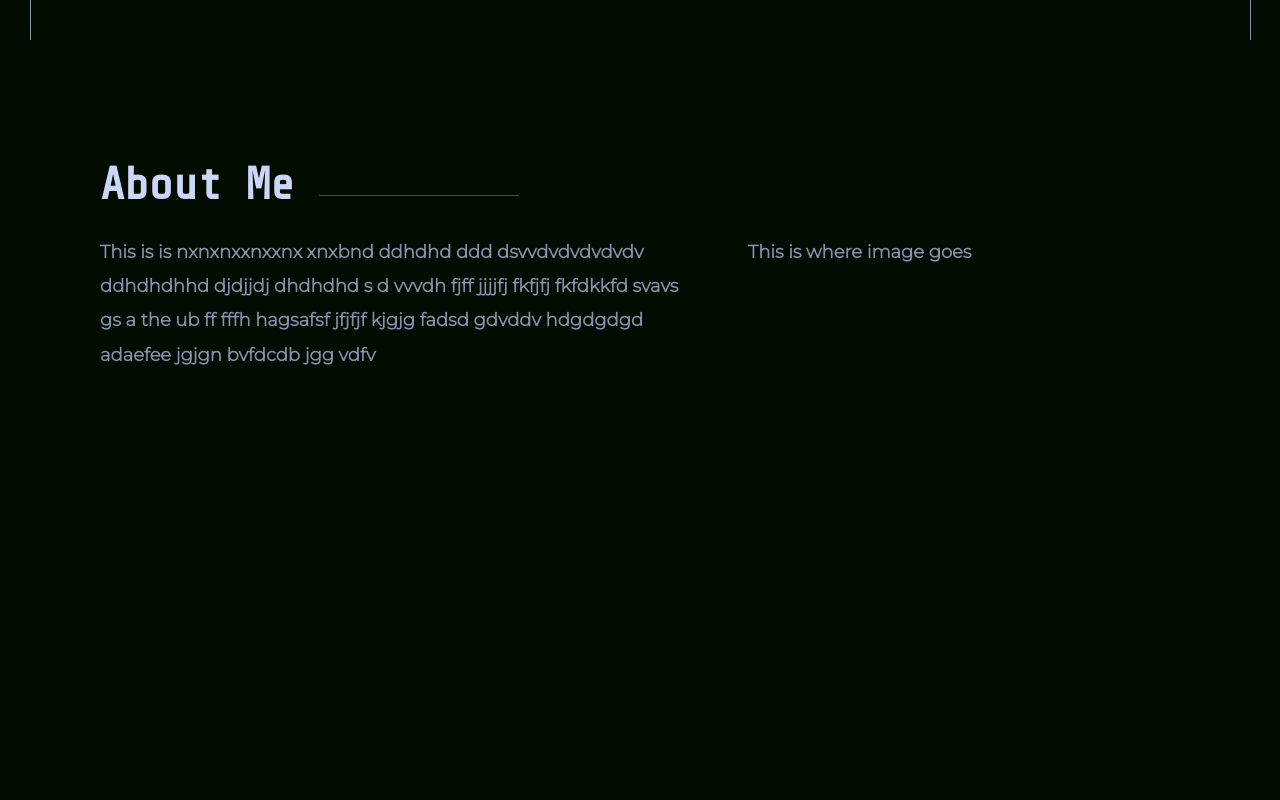
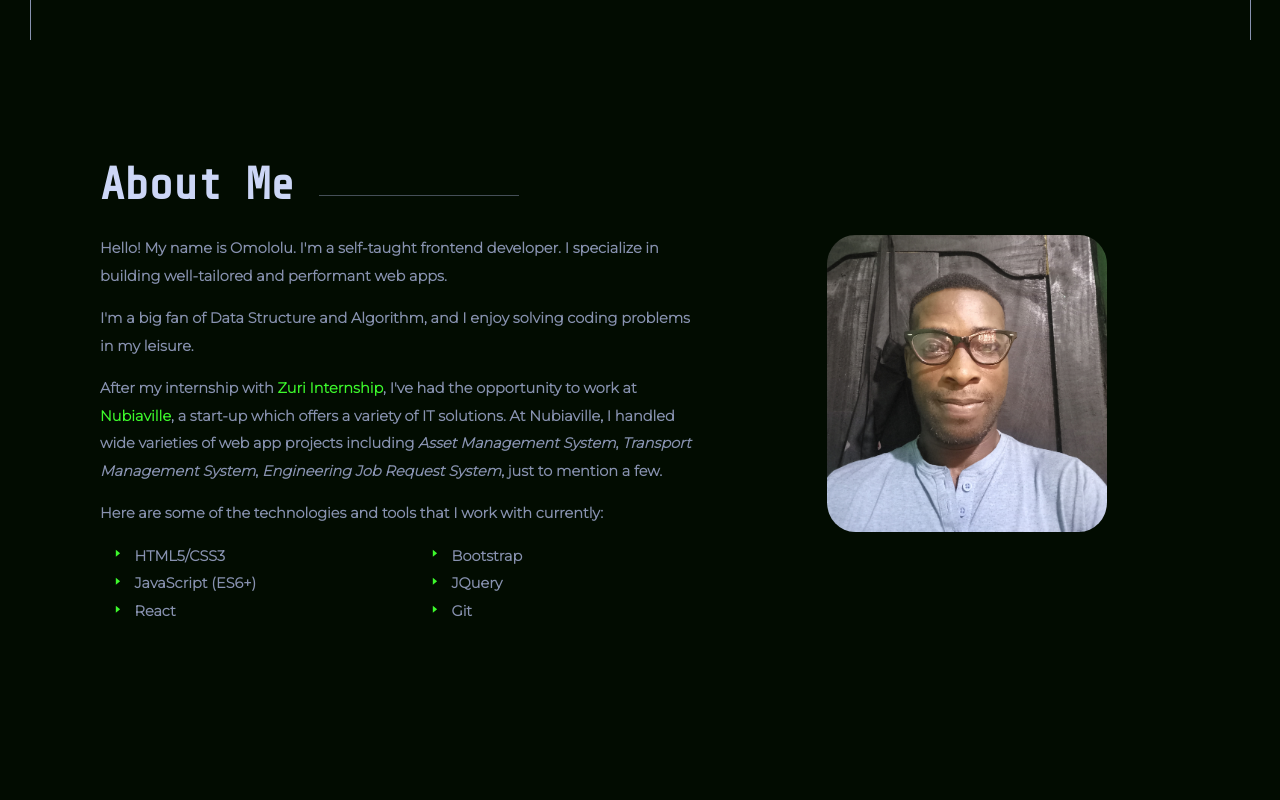
Before and after one commit to Jummate/omololujumat, a React (Vite) app: page / in a window 1280 px wide. Shown: the part 760-1560 px from the top of the page. Built offline with nearby package versions, Linux system fonts and the light colour scheme; a web font is replaced by a local one.

Commit message:
feat: add my photo and build About page up to 90

```diff
--- a/src/components/menu/Menu.css
+++ b/src/components/menu/Menu.css
@@ -39,6 +39,10 @@
   cursor: pointer;
 }
 
-.Menu__link__container li:hover {
+.Menu__link__container li a {
+  text-decoration: none;
+  color: var(--very-light-green);
+}
+.Menu__link__container li a:hover {
   color: var(--slate);
 }
--- a/src/components/menu/Menu.jsx
+++ b/src/components/menu/Menu.jsx
@@ -8,10 +8,18 @@ export const Menu = () => {
       <div className="Menu__link__container">
         {/* <UnorderedList items={["Home", "About", "Projects", "Contact"]} /> */}
         <ul>
-          <li>Home</li>
-          <li>About</li>
-          <li>Projects</li>
-          <li>Contact</li>
+          <li>
+            <a href="#home">Home</a>
+          </li>
+          <li>
+            <a href="#about">About</a>
+          </li>
+          <li>
+            <a href="#projects">Projects</a>
+          </li>
+          <li>
+            <a href="#contact">Contact</a>
+          </li>
           <li>
             <Button
               text="Download CV"
--- a/src/components/nav/Navigation.css
+++ b/src/components/nav/Navigation.css
@@ -1,6 +1,6 @@
 .Nav__container {
   position: sticky;
-  top: 0px;
+  top: 0;
   width: 100%;
   padding: 25px 0;
   display: flex;
@@ -25,8 +25,11 @@
   gap: 40px;
   cursor: pointer;
 }
-
-.Nav__link__container li:hover {
+.Nav__link__container li a {
+  text-decoration: none;
+  color: var(--very-light-green);
+}
+.Nav__link__container li a:hover {
   color: var(--slate);
 }
 
@@ -43,18 +46,6 @@
   cursor: pointer;
   font-size: 25px;
 }
-/* .fa-times {
-  animation: rotate-fa-times linear 1s;
-} */
-
-/* .fa-times:hover {
-  transform: rotate(180deg);
-} */
-
-/* .blur {
-  overflow: hidden;
-  filter: blur(1px);
-} */
 
 @media screen and (min-width: 768px) {
   .Nav__link__container ul {
@@ -73,13 +64,3 @@
     display: flex;
   }
 } */
-
-@keyframes rotate-fa-times {
-  0% {
-    transform: rotate(90deg);
-    opacity: 0.1;
-  }
-  50% {
-    transform: rotate(180deg);
-  }
-}
--- a/src/components/nav/Navigation.jsx
+++ b/src/components/nav/Navigation.jsx
@@ -37,10 +37,18 @@ export const Nav = () => {
         <div className="Nav__link__container">
           {/* <UnorderedList items={["Home", "About", "Projects", "Contact"]} /> */}
           <ul>
-            <li>Home</li>
-            <li>About</li>
-            <li>Projects</li>
-            <li>Contact</li>
+            <li>
+              <a href="#home">Home</a>
+            </li>
+            <li>
+              <a href="#about">About</a>
+            </li>
+            <li>
+              <a href="#projects">Projects</a>
+            </li>
+            <li>
+              <a href="#contact">Contact</a>
+            </li>
             <li>
               <Button
                 text="Download CV"
--- a/src/containers/about/About.css
+++ b/src/containers/about/About.css
@@ -1,13 +1,14 @@
 .About__container {
+  display: flex;
+  flex-direction: column;
   width: 100%;
   /* max-width: 600px; */
   color: var(--lighter-slate);
   /* font-weight: 100; */
-  height: 100vh;
+  min-height: 100vh;
   padding: 30px 0px;
-  background-color: slate;
+  /* background-color: slate; */
   /* font-family: var(--ff-sans); */
-  /* background-color: red; */
 }
 
 .About__heading {
@@ -31,22 +32,66 @@
   font-family: "Montserrat", sans-serif;
   max-width: 600px;
   /* max-width: clamp(400px, 10vw, 700px); */
-  font-size: 1.3rem;
   color: var(--slate);
-  font-weight: bold;
+  font-weight: bolder;
   line-height: 1.9;
   margin-bottom: 15px;
-  font-size: clamp(1.35rem, 1.6vw, 1.8rem);
+  font-size: clamp(1.25rem, 1.3vw, 1.45rem);
 }
 
-.About__wrapper {
+.About__container p a {
+  text-decoration: none;
+  color: var(--very-light-green);
 }
+
+.About__container p a:hover {
+  text-decoration: underline;
+}
+
+.About__image {
+  width: 100%;
+  max-width: 280px;
+  height: auto;
+  border-radius: 50%;
+  /* filter: drop-shadow(2px 2px 2px var(--light-green)); */
+}
+
+.About__image-container {
+  text-align: center;
+}
+.About__technologies {
+  padding: 0 10px;
+  font-family: "Montserrat", sans-serif;
+  display: grid;
+  grid-template-columns: 1fr 1fr;
+  gap: 15px;
+  color: var(--slate);
+  font-weight: bolder;
+  font-size: clamp(1.25rem, 1.3vw, 1.45rem);
+  line-height: 1.9;
+}
+
+.About__technologies ul {
+  list-style: none;
+}
+
+.arrow-icon {
+  color: var(--very-light-green);
+  margin-right: 10px;
+}
+/* .About__technologies li::before {
+  content: url("https://cdn1.iconfinder.com/data/icons/shapes-line/50/8_faces-1024.png");
+  color: blue;
+  height: 10px;
+  width: 10px;
+} */
 
 @media screen and (min-width: 768px) {
   .About__wrapper {
     display: flex;
-    flex: 1;
+    /* flex: 1; */
     flex-direction: row-reverse;
+    gap: 15px;
     /* grid-template-columns: 3fr 2fr; */
   }
 
@@ -56,4 +101,8 @@
   .About__image-container {
     width: 40%;
   }
+
+  .About__image {
+    border-radius: 10%;
+  }
 }
--- a/src/containers/about/About.jsx
+++ b/src/containers/about/About.jsx
@@ -1,22 +1,100 @@
 import "./About.css";
+import MyPhoto from "../../assets/my-photo.jpg";
+import { RxTriangleRight } from "react-icons/rx";
 
 export const About = () => {
   return (
-    <section className="About__container">
+    <section
+      className="About__container"
+      id="about"
+    >
       <h1 className="About__heading">About Me </h1>
 
       <article className="About__wrapper">
         {" "}
         <div className="About__image-container">
-          <p>This is where image goes</p>
+          <p>
+            <img
+              className="About__image"
+              src={MyPhoto}
+              alt="A photo of me"
+            />
+          </p>
         </div>
         <div className="About__content-container">
           <p>
-            This is is nxnxnxxnxxnx xnxbnd ddhdhd ddd dsvvdvdvdvdvdv ddhdhdhhd
-            djdjjdj dhdhdhd s d vvvdh fjff jjjjfj fkfjfj fkfdkkfd svavs gs a the
-            ub ff fffh hagsafsf jfjfjf kjgjg fadsd gdvddv hdgdgdgd adaefee jgjgn
-            bvfdcdb jgg vdfv
+            Hello! My name is Omololu. I'm a self-taught frontend developer. I
+            specialize in building well-tailored and performant web apps.
           </p>
+
+          <p>
+            I'm a big fan of Data Structure and Algorithm, and I enjoy solving
+            coding problems in my leisure.
+          </p>
+
+          <p>
+            After my internship with{" "}
+            <a
+              href="https://internship.zuri.team/"
+              target="_blank"
+              title="Zuri Internship"
+            >
+              Zuri Internship
+            </a>
+            , I've had the opportunity to work at{" "}
+            <a
+              href="https://nubiaville.com"
+              target="_blank"
+              title="Nubiaville Limited"
+            >
+              Nubiaville
+            </a>
+            , a start-up which offers a variety of IT solutions. At Nubiaville,
+            I handled wide varieties of web app projects including{" "}
+            <em>Asset Management System</em>,{" "}
+            <em>Transport Management System</em>,{" "}
+            <em>Engineering Job Request System</em>, just to mention a few.
+          </p>
+
+          <p>
+            Here are some of the technologies and tools that I work with
+            currently:
+          </p>
+          <div className="About__technologies">
+            <ul>
+              <li>
+                <RxTriangleRight className="arrow-icon" />
+                HTML5/CSS3
+              </li>
+              <li>
+                {" "}
+                <RxTriangleRight className="arrow-icon" />
+                JavaScript (ES6+)
+              </li>
+              <li>
+                {" "}
+                <RxTriangleRight className="arrow-icon" />
+                React
+              </li>
+            </ul>
+            <ul>
+              <li>
+                {" "}
+                <RxTriangleRight className="arrow-icon" />
+                Bootstrap
+              </li>
+              <li>
+                {" "}
+                <RxTriangleRight className="arrow-icon" />
+                JQuery
+              </li>
+              <li>
+                {" "}
+                <RxTriangleRight className="arrow-icon" />
+                Git
+              </li>
+            </ul>
+          </div>
         </div>
       </article>
     </section>
--- a/src/containers/footer/Footer.css
+++ b/src/containers/footer/Footer.css
@@ -1,7 +1,7 @@
 .Footer__container {
   width: 100%;
+  /* height: 100vh; */
   padding: 40px;
-  background-color: black;
   color: var(--slate);
   display: flex;
   flex-direction: column;
--- a/src/containers/home/Home.css
+++ b/src/containers/home/Home.css
@@ -3,7 +3,8 @@
   /* max-width: 600px; */
   color: var(--lighter-slate);
   /* font-weight: 100; */
-  height: 100vh;
+  /* min-height: 100%; */
+  min-height: 100vh;
   padding: 30px 0px;
   /* font-family: var(--ff-sans); */
   /* background-color: red; */
@@ -41,7 +42,7 @@
   font-weight: bold;
   line-height: 1.7;
   margin-bottom: 15px;
-  font-size: clamp(1.35rem, 1.6vw, 1.8rem);
+  font-size: var(--fs-para);
 
   /* font-size: 1.5rem; */
 }
--- a/src/containers/home/Home.jsx
+++ b/src/containers/home/Home.jsx
@@ -3,7 +3,10 @@ import { Button } from "../../components";
 
 export const Home = () => {
   return (
-    <section className="Home__container">
+    <section
+      className="Home__container"
+      id="home"
+    >
       <article>
         <h5 className="Home__salutation">Hello, my name is </h5>
 
@@ -12,7 +15,7 @@ export const Home = () => {
         <p className="Home__interest">I enjoy building stuff for the web.</p>
 
         <p className="Home__content">
-          I'm a frontend developer passionate about transforming ideas into
+          I'm a frontend developer, passionate about transforming ideas into
           valuable products. I specialize in building well-tailored and
           performant web apps to deliver seamless experience to end users.
         </p>
--- a/src/index.css
+++ b/src/index.css
@@ -11,6 +11,10 @@
   /* Font declaration */
   --ff-mono: "Share Tech Mono", "Ubuntu Mono", "Roboto Mono", monospace;
   --ff-sans: "Quicksand", "Montserrat", "Ysabeau", sans-serif;
+
+  /* Font size for Paragraphs */
+
+  --fs-para: clamp(1.25rem, 1.3vw, 1.45rem);
 }
 
 * {
@@ -21,6 +25,7 @@
 html {
   height: 100%;
   font-size: 62.5%;
+  scroll-behavior: smooth;
 }
 
 body {
```
Also changed, not shown: src/assets/my-photo.jpg (added), 1 other file (tests, documents, lock files or other folders).
